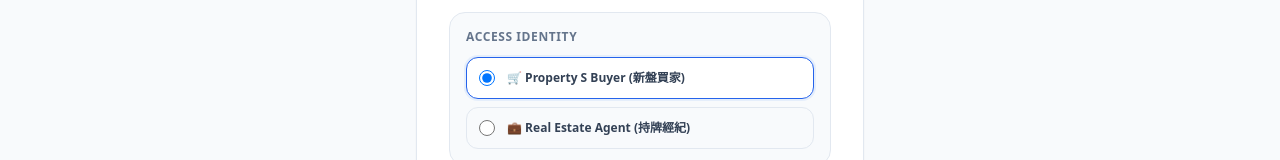
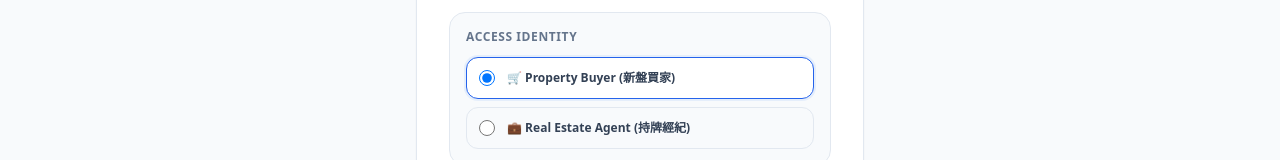
Before and after one commit to theschedulerhk/the_scheduler, a Next.js app: page /login in a window 1280 px wide. Shown: the part 232-392 px from the top of the page. Built offline with nearby package versions, Linux system fonts and the light colour scheme.

Commit message:
Update page.js

```diff
--- a/app/login/page.js
+++ b/app/login/page.js
@@ -155,7 +155,7 @@ export default function LoginPage({ lang = 'en' }) {
             <label class={`flex items-center justify-between p-3 rounded-xl border cursor-pointer transition-all ${selectedRole === 'buyer' ? 'border-blue-600 bg-white ring-2 ring-blue-500/10' : 'border-slate-200'}`}>
               <div class="flex items-center gap-3">
                 <input type="radio" name="role" value="buyer" checked={selectedRole === 'buyer'} onChange={() => setSelectedRole('buyer')} class="w-4 h-4 text-blue-600" />
-                <span class="text-xs font-bold text-slate-700">🛒 Property S Buyer (新盤買家)</span>
+                <span class="text-xs font-bold text-slate-700">🛒 Property Buyer (新盤買家)</span>
               </div>
             </label>
             <label class={`flex items-center justify-between p-3 rounded-xl border cursor-pointer transition-all ${selectedRole === 'agent' ? 'border-blue-600 bg-white ring-2 ring-blue-500/10' : 'border-slate-200'}`}>
```
